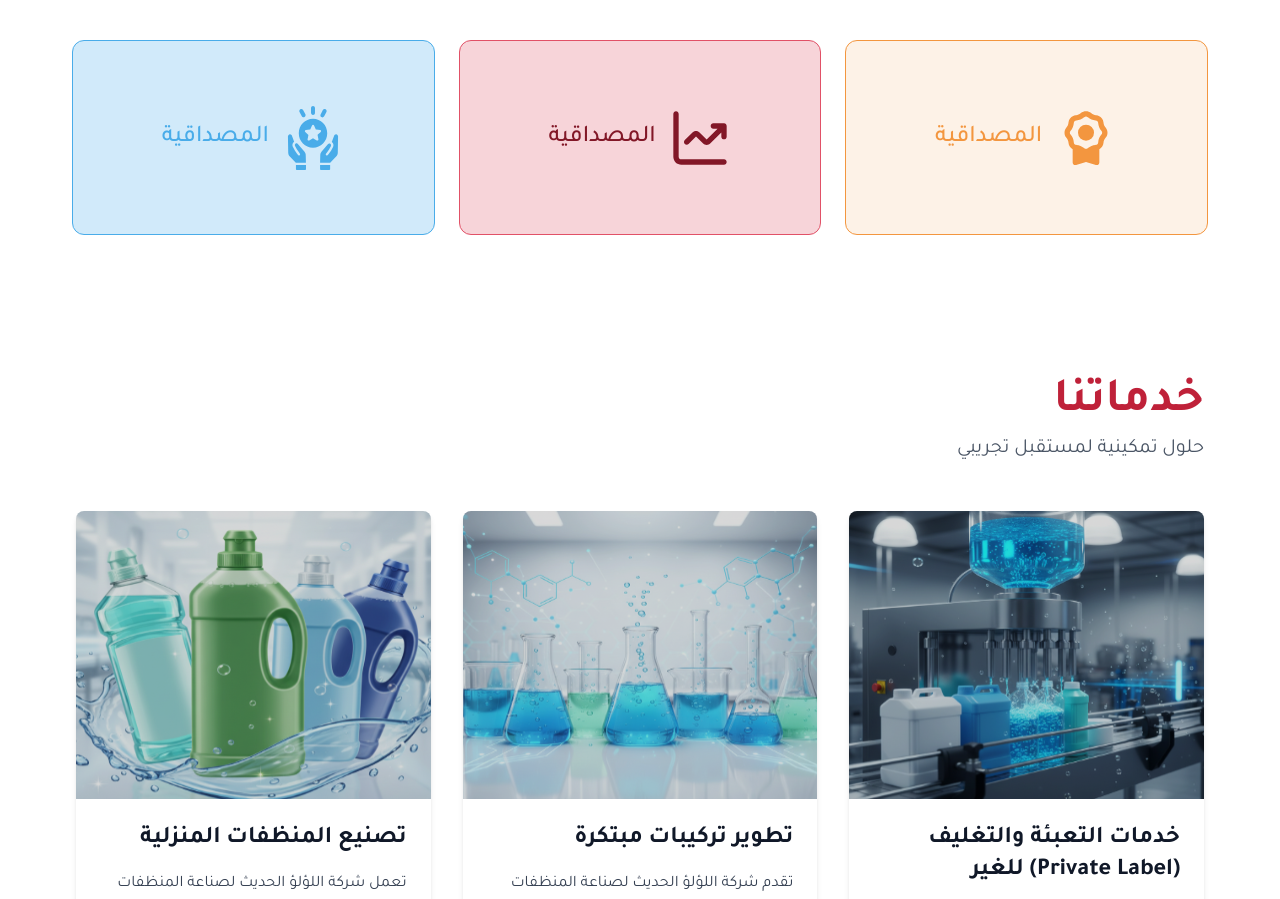
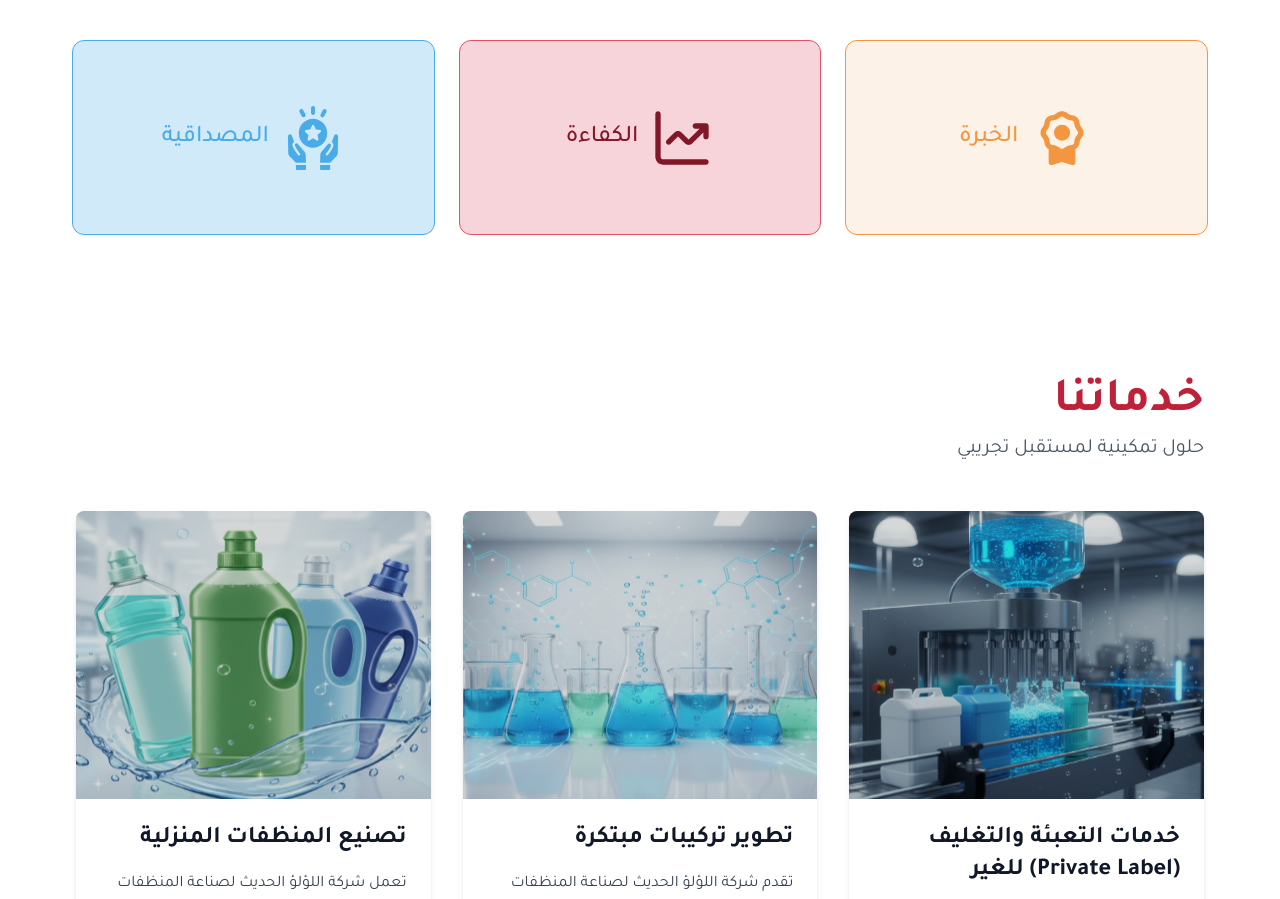
Before and after one commit to Muhammed3tef/mpco, a React (Vite) app: page / in a window 1280 px wide. Shown: the part 900-1799 px from the top of the page. Built offline with nearby package versions, Linux system fonts and the light colour scheme.

Commit message:
modfiy the section2

```diff
--- a/src/components/common/Section2Part1/Section2Part1.jsx
+++ b/src/components/common/Section2Part1/Section2Part1.jsx
@@ -15,12 +15,12 @@ const Section2Part1 = () => {
       </div>
 
       <div className='w-full h-[195px] bg-secondary-100 rounded-xl border border-secondary-400 flex items-center justify-center gap-3 p-4'>
-        <h2 className='text-secondary-700 text-xl md:text-2xl font-medium'>المصداقية</h2>
+        <h2 className='text-secondary-700 text-xl md:text-2xl font-medium'>الكفاءة</h2>
         <span><img src={filled} alt="المصداقية" className='w-12 h-12 md:w-16 md:h-16' /></span>
       </div>
 
       <div className='w-full h-[195px] bg-secondary-yellow-50 rounded-xl border border-secondary-yellow-400 flex items-center justify-center gap-3 p-4'>
-        <h2 className='text-secondary-yellow-400 text-xl md:text-2xl font-medium'>المصداقية</h2>
+        <h2 className='text-secondary-yellow-400 text-xl md:text-2xl font-medium'>الخبرة</h2>
         <span><img src={filled2} alt="المصداقية" className='w-12 h-12 md:w-16 md:h-16' /></span>
       </div>
 
```
